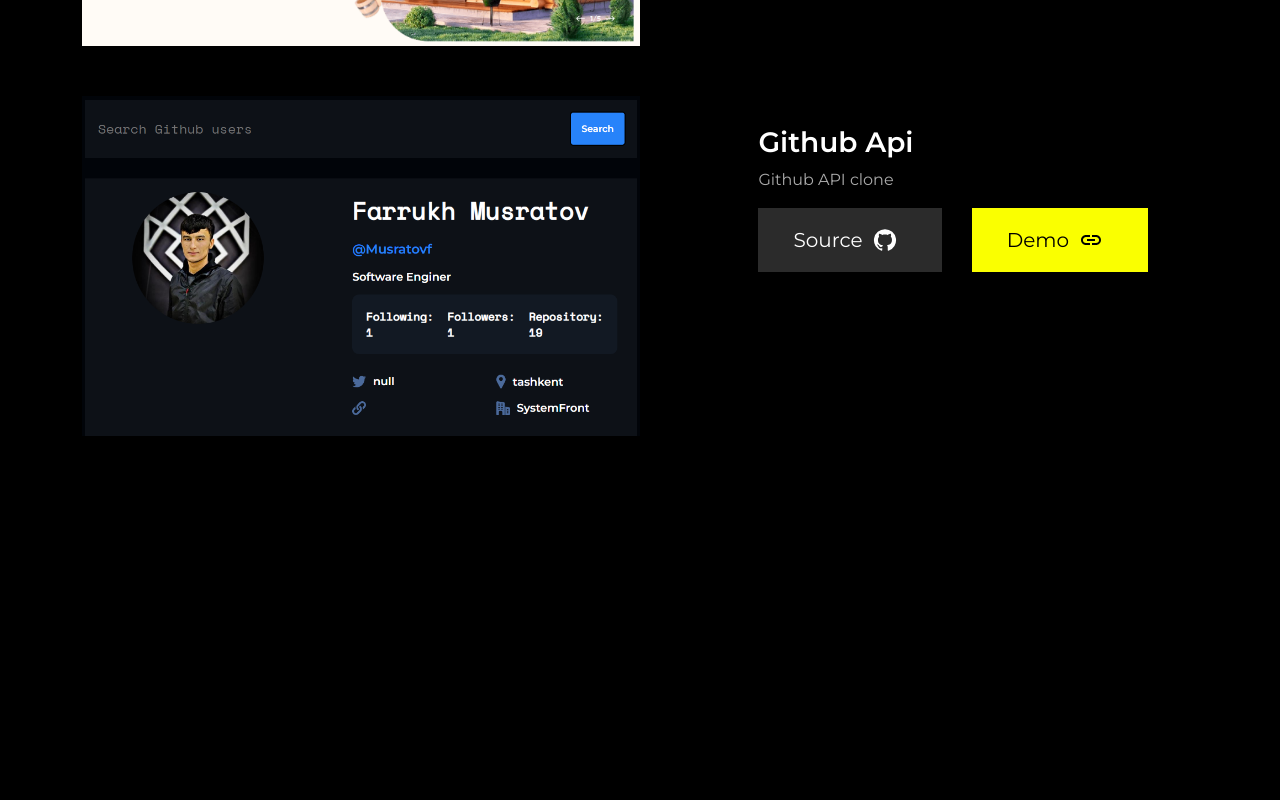
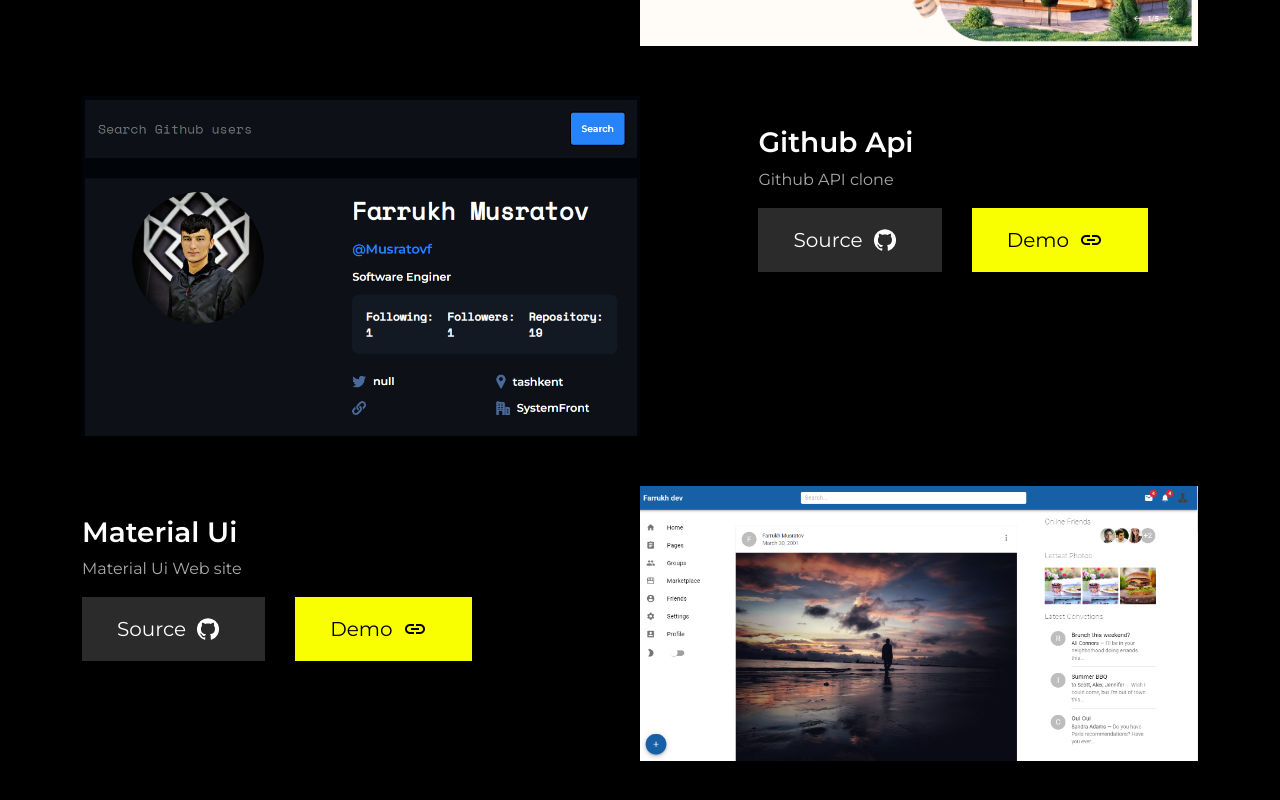
Before and after one commit to Musratovf/farrukh-dev, a React (Create React App) app: page /portfolio in a window 1280 px wide. Shown: the part 966-1766 px from the top of the page. Before the commit the page ends 1452 px from the top, so only its background shows below. Built offline with nearby package versions, Linux system fonts and the light colour scheme.

Commit message:
added new portfolio web site

```diff
--- a/src/Components/portfolio/Project.jsx
+++ b/src/Components/portfolio/Project.jsx
@@ -5,6 +5,7 @@
 import InsertLink from '@mui/icons-material/InsertLink';
 import TokarMebel from '../imgs/tokar-mebel.png';
 import GithubApi from '../imgs/github-api.png';
+import MaterialUi from '../imgs/material-ui-portfolio.png';
 const Project = () => {
 	return (
 		<>
@@ -103,6 +104,35 @@
 								</div>
 							</div>
 						</div>
+						<div className='projectCard'>
+							<img
+								className='portfolio-img'
+								src={MaterialUi}
+								alt='Github clone api img'
+							/>
+							<div className='ProjectTitles'>
+								<div className='projectAbout'>
+									<h3 className='projectName'>Material Ui</h3>
+									<p className='projectDesc'>
+										Material Ui Web site{' '}
+									</p>
+								</div>
+								<div className='projectButtons'>
+									<a
+										className='buttons'
+										href='https://github.com/Musratovf/react-portfolio'
+										target={'_blank'}>
+										Source <GitHubIcon />
+									</a>
+									<a
+										className='buttons'
+										href='https://farrukh-dev.netlify.app/'
+										target={'_blank'}>
+										Demo <InsertLink />
+									</a>
+								</div>
+							</div>
+						</div>
 					</Col>
 				</Row>
 			</Container>
--- a/src/Components/styles/main.scss
+++ b/src/Components/styles/main.scss
@@ -153,6 +153,7 @@
 	.col-md-12 {
 		padding-top: 50px;
 		.projectCard {
+			animation: fadeInUp 1s ease;
 			display: flex;
 			justify-content: space-between;
 			margin: 50px 0;
@@ -194,5 +195,17 @@
 				}
 			}
 		}
+
+		.projectCard:nth-child(even) {
+			flex-direction: row-reverse;
+			.ProjectTitles {
+				margin: 30px 0;
+				.projectAbout {
+					.projectDesc {
+						width: 75%;
+					}
+				}
+			}
+		}
 	}
 }
```
